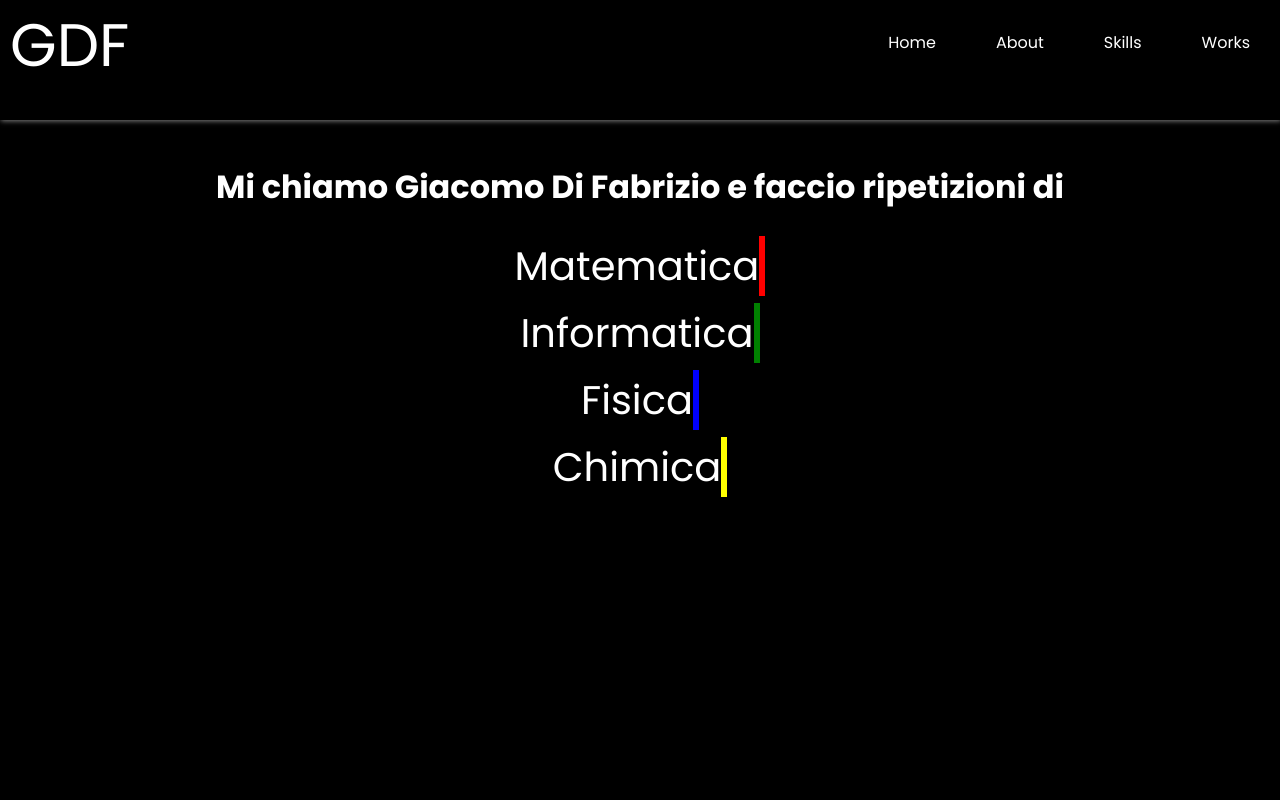
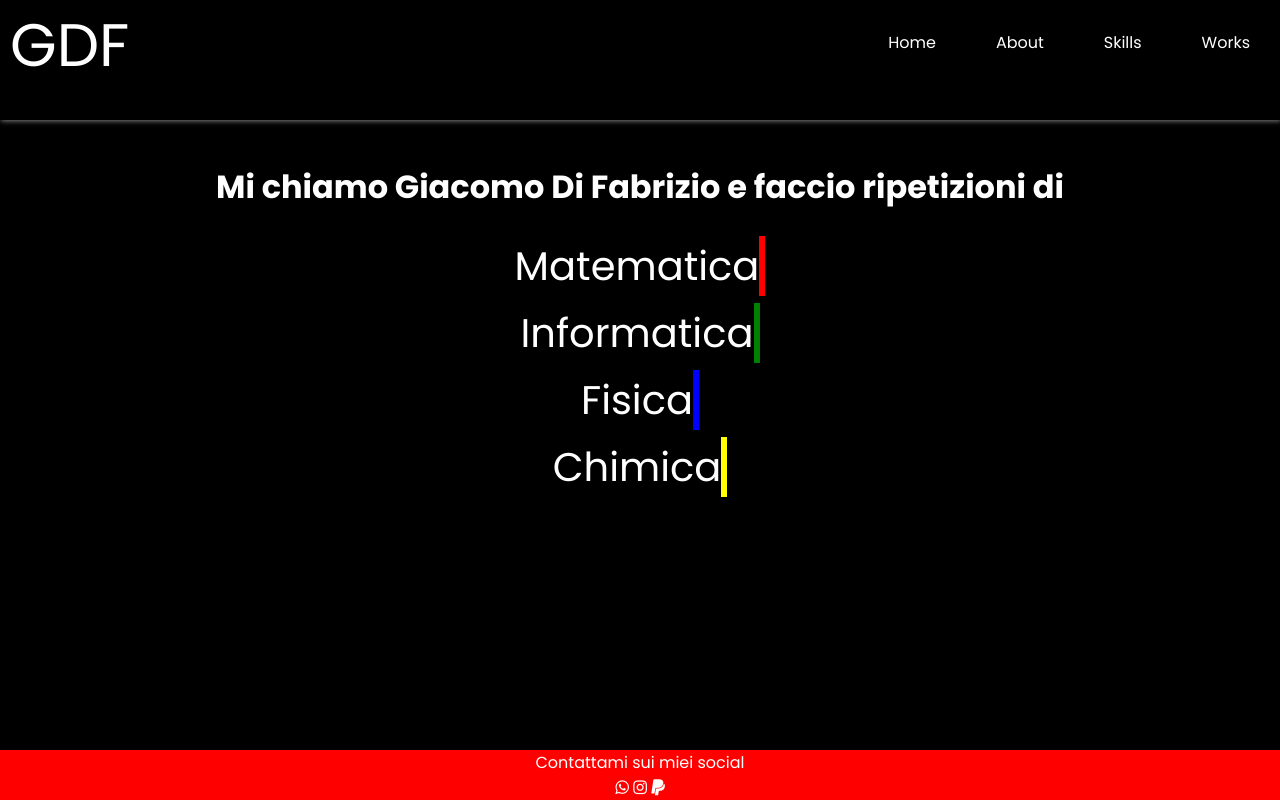
Before and after one commit to GiacomoDiFa/RipetizioniWebSite, a plain HTML site: page index.html in a window 1280 px wide. Drawn offline with Linux system fonts and the light colour scheme.

Commit message:
add icons

```diff
--- a/index.html
+++ b/index.html
@@ -6,6 +6,7 @@
     <meta name="viewport" content="width=device-width, initial-scale=1.0">
     <title>Prova</title>
     <link rel="stylesheet" href="style.css">
+    <link rel="stylesheet" href="https://cdnjs.cloudflare.com/ajax/libs/font-awesome/4.7.0/css/font-awesome.min.css">
 </head>
 <body>
     <header class="header">
@@ -56,5 +57,13 @@
             </div></li>
         </ul>
     </div>
+    <footer class="footer">
+        <p>Contattami sui miei social</p>
+        <div class="social-icon">
+            <a href="https://wa.it/3892530814"><i class="fa fa-whatsapp" aria-hidden="true"></i></a>
+            <a href="https://www.instagram.com/giacomodifabrizio_/"><i class="fa fa-instagram" aria-hidden="true"></i></a>
+            <a href="https://paypal.me/gdf00"><i class="fa fa-paypal" aria-hidden="true"></i></a>
+        </div>
+    </footer>
 </body>
 </html>
--- a/style.css
+++ b/style.css
@@ -169,6 +169,23 @@ ul{
     to { border-color: orange; }
   }
 
+.footer{
+    position: fixed;
+    left: 0;
+    bottom: 0;
+    width: 100%;
+    background-color: red;
+    color: white;
+    text-align: center;
+}
+
+.footer .social-icon a{
+    display: inline;
+    justify-content: center;
+    height: 100%;
+    color: white;
+}
+
 
 
 
```
